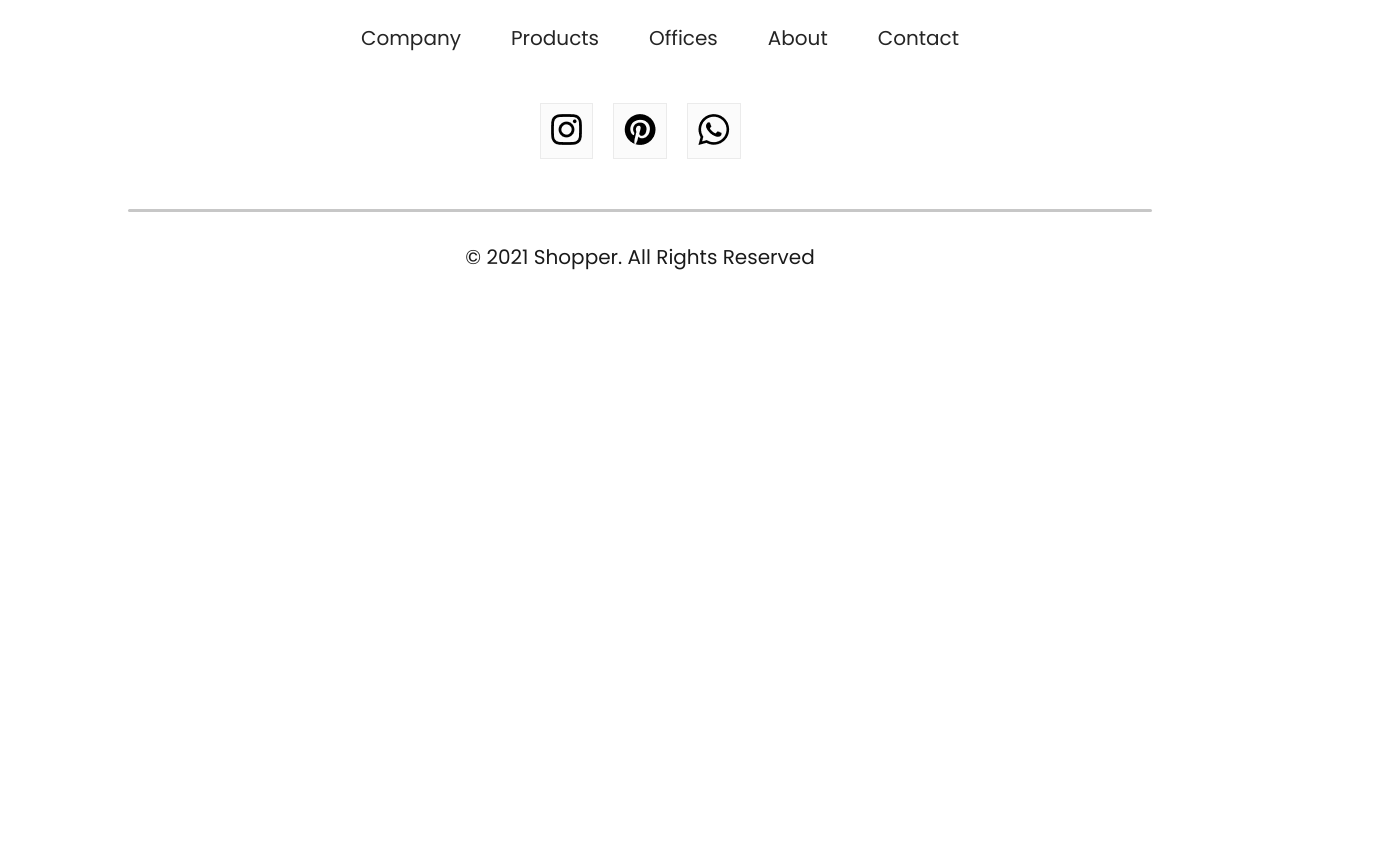
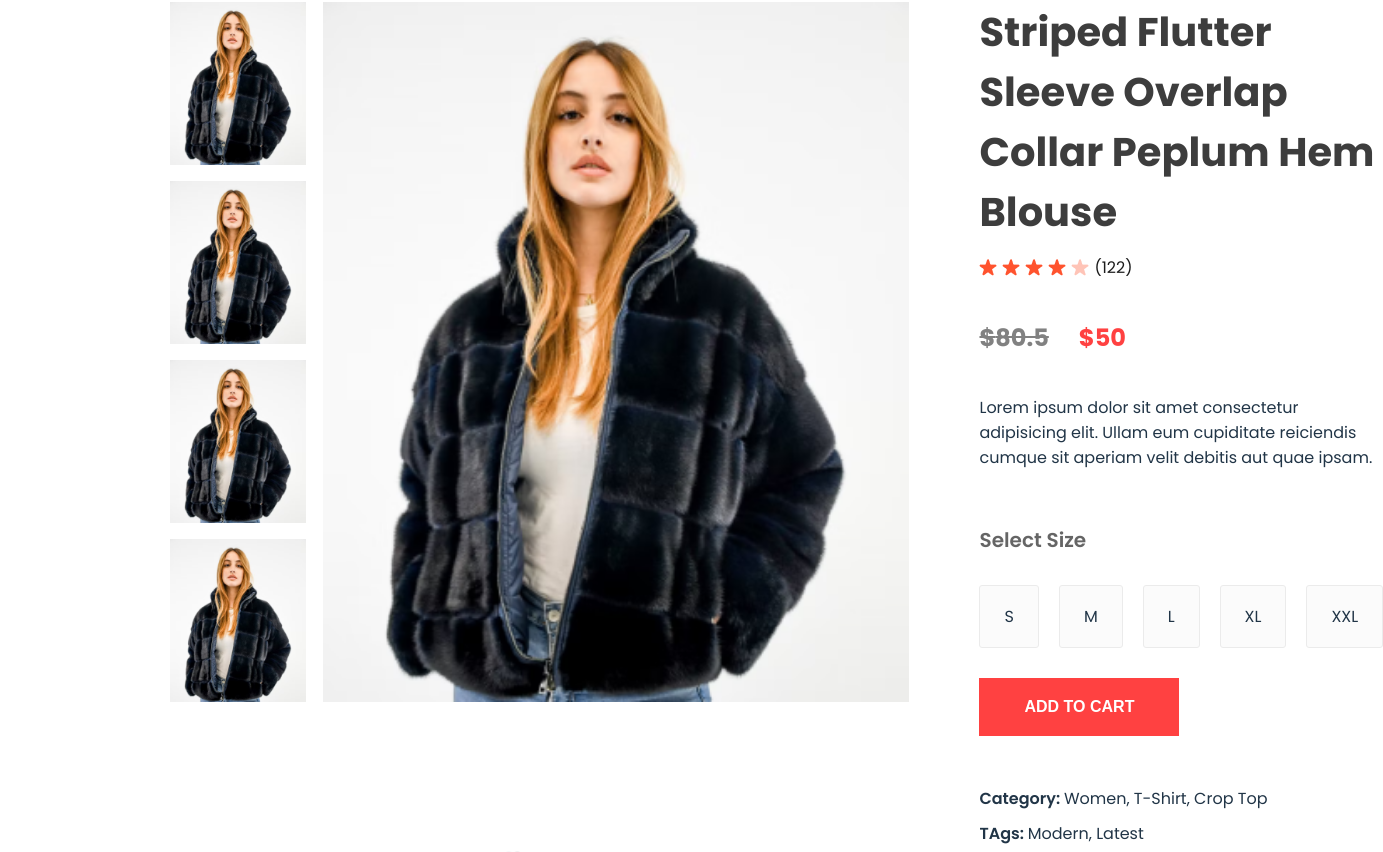
Before and after one commit to nimendra-ag/frontend, a React (Vite) app in the folder front-end/: page /product/1 in a window 1280 px wide. Shown: the part 208-1060 px from the top of the page, 1383 px wide, since content can reach past the window. Before the commit the page ends 800 px from the top, so only its background shows below. Built offline with nearby package versions, Linux system fonts and the light colour scheme.

Commit message:
Product page is created. All is well up to 2.12.00

```diff
--- /dev/null
+++ b/front-end/src/Components/Breadcrum/Breadcrum.css
@@ -0,0 +1,10 @@
+.breadcrum{
+    display: flex;
+    align-items: center;
+    gap: 8px;
+    color: #5e5e5e;
+    font-size: 16px;
+    font-weight: 600;
+    margin: 60px 170px;
+    text-transform: capitalize;
+}
--- /dev/null
+++ b/front-end/src/Components/Breadcrum/Breadcrum.jsx
@@ -0,0 +1,13 @@
+import React from 'react'
+import './Breadcrum.css';
+import arrow_icon from '../Assets/breadcrum_arrow.png';
+const Breadcrum = (props) => {
+    const {product} = props;
+  return (
+    <div className='breadcrum'>
+    HOME <img src={arrow_icon} alt="" /> SHOP <img src={arrow_icon} alt="" /> {product.category} <img src={arrow_icon} alt="" /> {product.name}
+    </div>
+  )
+}
+
+export default Breadcrum
--- a/front-end/src/Components/Item/Item.jsx
+++ b/front-end/src/Components/Item/Item.jsx
@@ -1,10 +1,10 @@
 import React from 'react'
 import './Item.css'
-
+import { Link } from 'react-router-dom'
 const Item = (props) => {
   return (
     <div className='item'>
-        <img src={props.image} alt="" />
+        <Link to={`/product/${props.id}`}><img src={props.image} alt="" /></Link>
         <p>{props.name}</p>
         <div className="item-prices">
             <div className="item-price-new">
--- /dev/null
+++ b/front-end/src/Components/ProductDisplay/ProductDisplay.css
@@ -0,0 +1,110 @@
+.productdisplay{
+    display: flex;
+    margin: 0px 170px;
+}
+
+.productdisplay-left{
+    display: flex;
+    gap: 17px;
+}
+
+.productdisplay-img-list{
+    display: flex;
+    flex-direction: column;
+    gap: 16px;
+}
+
+.productdisplay-img-list img{
+    height: 163px;
+}
+
+.productdisplay-main-img{
+    width: 586px;
+    height: 700px;
+}
+
+.productdisplay-right{
+    margin: 0px 70px;
+    display: flex;
+    flex-direction: column;
+
+}
+
+.productdisplay-right h1{
+    color: #3d3d3d;
+    font-size: 40px;
+    font-weight: 700;
+
+}
+
+.productdisplay-right-star{
+    display: flex;
+    align-items: center;
+    margin-top: 13px;
+    gap: 5px;
+    color: #1c1c1c;
+    font-size: 16px;
+}
+
+.productdisplay-right-prices{
+    display: flex;
+    margin: 40px 0px;
+    gap: 30px;
+    font-size: 24px;
+    font-weight: 700;
+}
+
+.productdisplay-right-price-old{
+    color: #818181;
+    text-decoration: line-through;
+
+}
+
+.productdisplay-right-price-new{
+    color: #ff4141;
+}
+
+.productdisplay-right-size h1{
+    margin-top: 55px;
+    color: #656565;
+    font-size: 20px;
+    font-weight: 600;
+}
+
+
+.productdisplay-right-sizes{
+    display: flex;
+    margin: 30px 0px;
+    gap: 20px;
+
+}
+
+
+.productdisplay-right-sizes div{
+    padding: 18px 24px;
+    background: #fbfbfb;
+    border: 1px solid #ebebeb;
+    border-radius: 3px;
+    cursor: pointer;
+}
+
+.productdisplay-right button{
+    padding: 20px 40px;
+    width: 200px;
+    font-size: 16px;
+    font-weight: 600;
+    color: white;
+    background: #ff4141;
+    margin-bottom: 40px;
+    border:none;
+    outline: none;
+    cursor: pointer;
+}
+
+.productdisplay-right-category{
+    margin-top: 10px;
+}
+
+.productdisplay-right-category span{
+    font-weight: 600;
+}
--- /dev/null
+++ b/front-end/src/Components/ProductDisplay/ProductDisplay.jsx
@@ -0,0 +1,58 @@
+import React from 'react'
+import './ProductDisplay.css';
+import star_icon from "../Assets/star_icon.png"
+import star_dull_icon from '../Assets/star_dull_icon.png'
+const ProductDisplay = (props) => {
+    const {product} = props;
+  return (
+    <div className='productdisplay'>
+        <div className="productdisplay-left">
+            <div className="productdisplay-img-list">
+                <img src={product.image} alt="" />
+                <img src={product.image} alt="" />
+                <img src={product.image} alt="" />
+                <img src={product.image} alt="" />
+            </div>
+            <div className="productdisplay-img">
+                <img className='productdisplay-main-img' src={product.image} alt="" />
+            </div>
+        </div>
+
+        <div className="productdisplay-right">
+            <h1>{product.name}</h1>
+            <div className="productdisplay-right-star">
+                <img src={star_icon} alt="" />
+                <img src={star_icon} alt="" />
+                <img src={star_icon} alt="" />
+                <img src={star_icon} alt="" />
+                <img src={star_dull_icon} alt="" />
+                <p>(122)</p>
+            </div>
+            <div className="productdisplay-right-prices">
+                <div className="productdisplay-right-price-old">${product.old_price}</div>
+                <div className="productdisplay-right-price-new">${product.new_price}</div>
+            </div>
+            <div className="productdisplay-right-description">
+                Lorem ipsum dolor sit amet consectetur adipisicing elit.
+                Ullam eum cupiditate reiciendis cumque sit aperiam velit debitis aut quae ipsam.
+            </div>
+
+            <div className="productdisplay-right-size">
+                <h1>Select Size</h1>
+                <div className="productdisplay-right-sizes">
+                    <div>S</div>
+                    <div>M</div>
+                    <div>L</div>
+                    <div>XL</div>
+                    <div>XXL</div>
+                </div>
+            </div>
+            <button>ADD TO CART</button>
+            <p className='productdisplay-right-category'><span>Category: </span>Women, T-Shirt, Crop Top</p>
+            <p className='productdisplay-right-category'><span>TAgs: </span>Modern, Latest</p>
+        </div>
+    </div>
+  )
+}
+
+export default ProductDisplay
--- a/front-end/src/Pages/Product.jsx
+++ b/front-end/src/Pages/Product.jsx
@@ -1,8 +1,18 @@
-import React from 'react'
+import React, { useContext } from 'react'
+import { ShopContext } from '../Context/ShopContext'
+import { useParams } from 'react-router-dom';
+import Breadcrum from '../Components/Breadcrum/Breadcrum';
+import ProductDisplay from '../Components/ProductDisplay/ProductDisplay';
 
 const Product = () => {
+  const {all_product} = useContext(ShopContext);
+  const {productId} = useParams();
+  const product = all_product.find((e)=>e.id === Number(productId));
   return (
-    <div>Product</div>
+    <div>
+      <Breadcrum product={product}/>
+      <ProductDisplay product={product}/>
+    </div>
   )
 }
 
```
